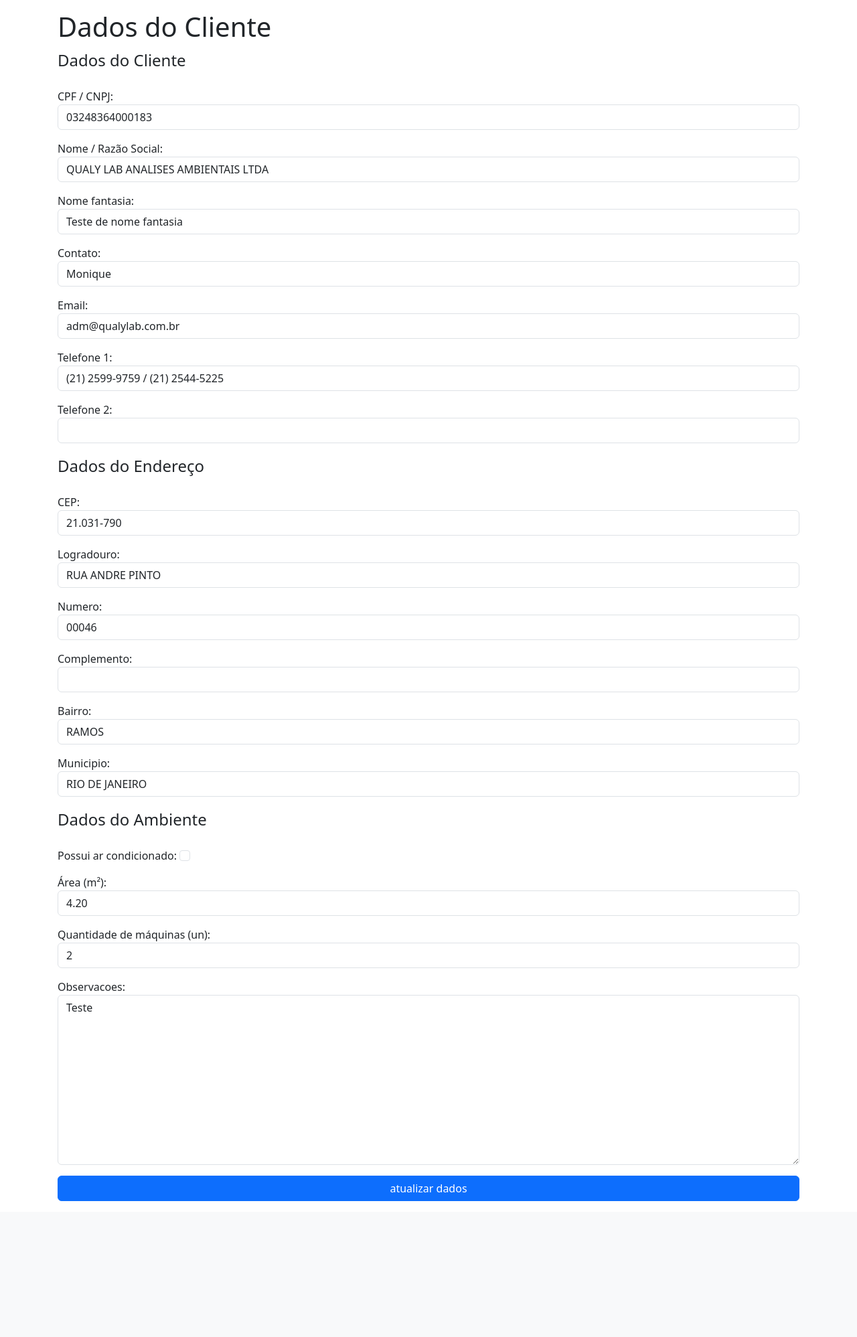
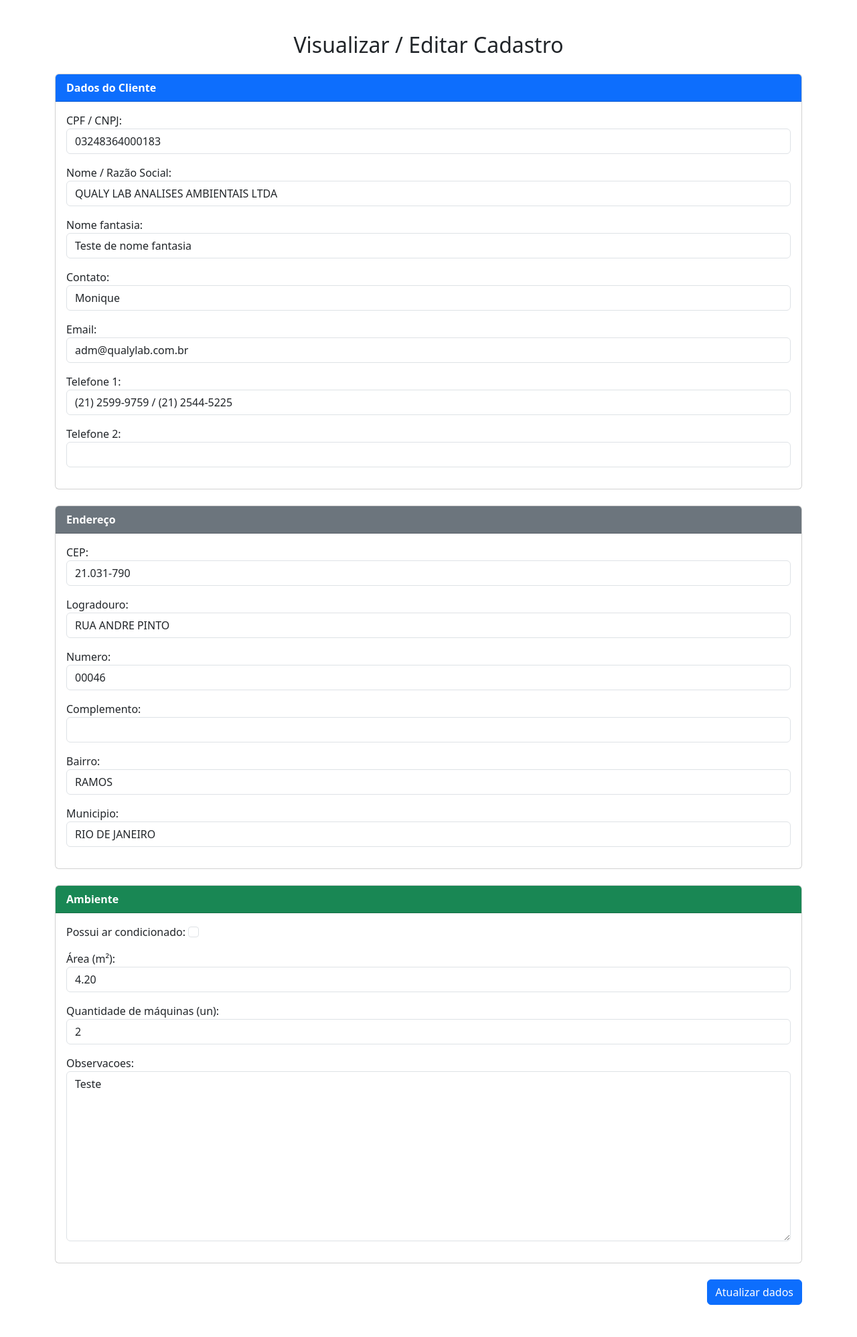
Before and after one commit to WaldembergDev/django-cliente-ar, a Django app: page /cadastro/listar_unico_cadastro/4cb26627-c038-4c5c-a395-cf6cf7de59c8/ in a window 1280 px wide. Shown: the part 56-2053 px from the top of the page at 67% size. Before the commit the page ends 1850 px from the top, so only its background shows below. Run offline with Django 5.2, Linux system fonts and the light colour scheme; data comes from the database, SQL or seed files in the repository; both versions use the stored data as it was after the commit.

Commit message:
Melhorado as telas e ajustado a view listar_unico_cadastro

```diff
--- a/cadastro/templates/listar_unico_cadastro.html
+++ b/cadastro/templates/listar_unico_cadastro.html
@@ -1,16 +1,52 @@
 {% extends 'base.html' %}
 {% load static %}
 {% block content %}
-    <div class="container p-3">
-        <h1>Dados do Cliente</h1>
-        <form action="." method="POST" class="d-flex flex-column gap-3">
-            <legend>Dados do Cliente</legend>
-            {{cadastro}}
-            <legend>Dados do Endereço</legend>
-            {{endereco}}
-            <legend>Dados do Ambiente</legend>
-            {{ambiente}}
-            <input type="submit" value="atualizar dados" class="btn btn-primary">
-        </form>
-    </div>
+<div class="container py-5">
+    <h2 class="text-center mb-4">Visualizar / Editar Cadastro</h2>
+
+    <form action="." method="POST">
+        {% csrf_token %}
+
+        <div class="card mb-4">
+            <div class="card-header bg-primary text-white">
+                <strong>Dados do Cliente</strong>
+            </div>
+            <div class="card-body">
+                {{ cadastro.as_p }}
+            </div>
+        </div>
+
+        <div class="card mb-4">
+            <div class="card-header bg-secondary text-white">
+                <strong>Endereço</strong>
+            </div>
+            <div class="card-body">
+                {{ endereco.as_p }}
+            </div>
+        </div>
+
+        <div class="card mb-4">
+            <div class="card-header bg-success text-white">
+                <strong>Ambiente</strong>
+            </div>
+            <div class="card-body">
+                {{ ambiente.as_p }}
+            </div>
+        </div>
+
+        <div class="text-end">
+            <input type="submit" value="Atualizar dados" class="btn btn-primary">
+        </div>
+    </form>
+
+    {% if messages %}
+        <div class="mt-3">
+            {% for message in messages %}
+                <div class="alert {{ message.tags }}" role="alert">
+                    {{ message }}
+                </div>
+            {% endfor %}
+        </div>
+    {% endif %}
+</div>
 {% endblock %}
--- a/cadastro/views.py
+++ b/cadastro/views.py
@@ -63,8 +63,8 @@
     return render(request, 'lista_cadastros.html', context=context)
 
 def listar_unico_cadastro(request, id):
+    cadastro = Cliente.objects.filter(id = id).first()
     if request.method == 'GET':
-        cadastro = Cliente.objects.filter(id = id).first()
         cliente_form = ClienteForm(instance = cadastro)
         endereco_form = EnderecoForm(instance = cadastro.endereco)
         ambiente_form = AmbienteForm(instance = cadastro.ambiente)
@@ -75,9 +75,9 @@
         }
         return render(request, 'listar_unico_cadastro.html', context=context)
     else:
-        endereco_form = EnderecoForm(request.POST)
-        ambiente_form = AmbienteForm(request.POST)
-        cliente_form = ClienteForm(request.POST)
+        cliente_form = ClienteForm(request.POST, instance=cadastro)
+        endereco_form = EnderecoForm(request.POST, instance=cadastro.endereco)
+        ambiente_form = AmbienteForm(request.POST, instance=cadastro.ambiente)
         context = {
             'cliente_form': cliente_form,
             'ambiente_form': ambiente_form,
@@ -86,10 +86,7 @@
         if endereco_form.is_valid() and ambiente_form.is_valid() and cliente_form.is_valid():
             endereco = endereco_form.save()
             ambiente = ambiente_form.save()
-            cliente = cliente_form.save(commit=False)
-            cliente.endereco = endereco
-            cliente.ambiente = ambiente
-            cliente.save()
+            cliente = cliente_form.save()
             # limpando o formulário após salvar os dados
             endereco_form = EnderecoForm()
             ambiente_form = AmbienteForm()
```
Also changed, not shown: cadastro/templates/cadastro_cliente.html (+33 -8 lines), cadastro/templates/lista_cadastros.html (+21 -8 lines), db.sqlite3.
